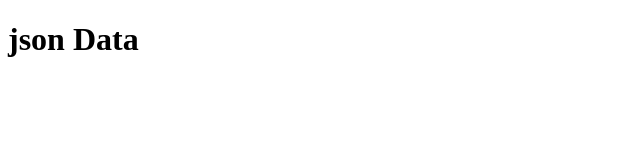
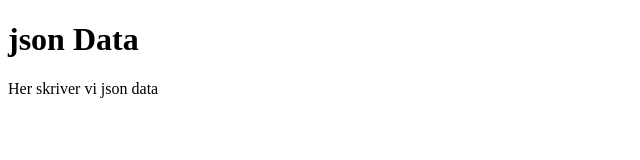
Before and after one commit to oberstlynild/json-data, a plain HTML site: page index.html in a window 1280 px wide. Shown: the whole page, without its empty margins (0-640 px from the left). Drawn offline with Linux system fonts and the light colour scheme.

Commit message:
tilføjet p tag

```diff
--- a/index.html
+++ b/index.html
@@ -9,6 +9,7 @@
 </head>
 <body>
     <h1>json Data</h1>
+    <p>Her skriver vi json data</p>
     <script src="js/main.js"></script>
 </body>
 </html>
```
